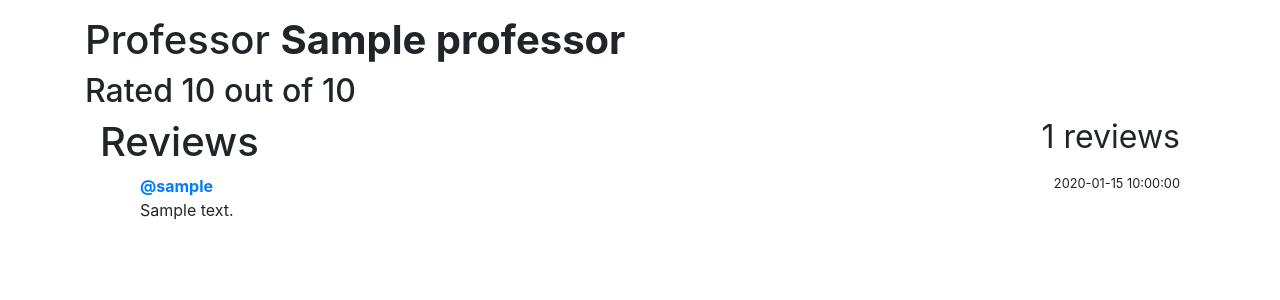
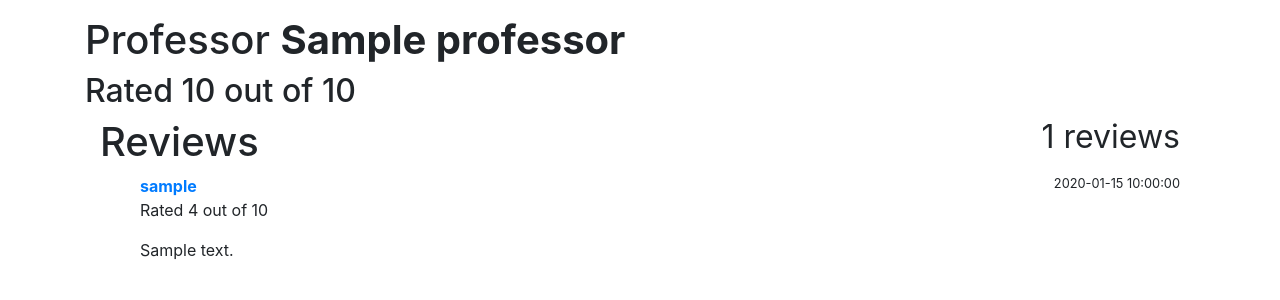
Before and after one commit to abcdl44/professor-rating-website, a Flask app: template flask_app/templates/professor_page.html in a window 1280 px wide. Shown: the part 56-356 px from the top of the page. Run offline with Flask 2, Linux system fonts and the light colour scheme; the template is opened without the code that fills it: values that come from a table or form of the project are taken from there, most other values are stand-ins (such as "Sample title", 1, 10 or a date in 2020); some libraries are stand-ins or nearby versions.

Commit message:
Update professor_page.html

```diff
--- a/flask_app/templates/professor_page.html
+++ b/flask_app/templates/professor_page.html
@@ -21,8 +21,11 @@
                     <small>{{ review.date }}</small>
                     </span>
                     <a href="{{ url_for('users.user_details', username=review.commenter.username) }}">
-                    <strong>@{{ review.commenter.username }}</strong>
+                    <strong>{{ review.commenter.username }}</strong>
                     </a>
+                    <p>
+                        Rated {{review.rating}} out of 10
+                    </p>
                     <p>
                     {{ review.text }}
                     </p>
```
